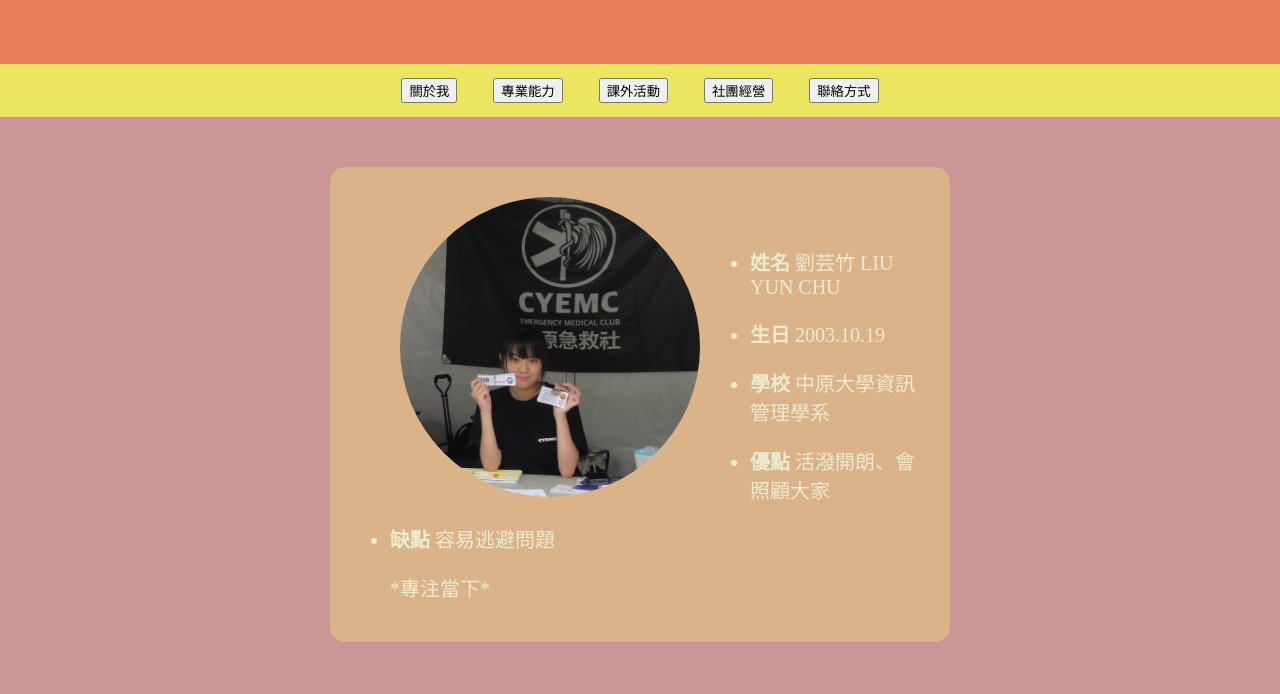
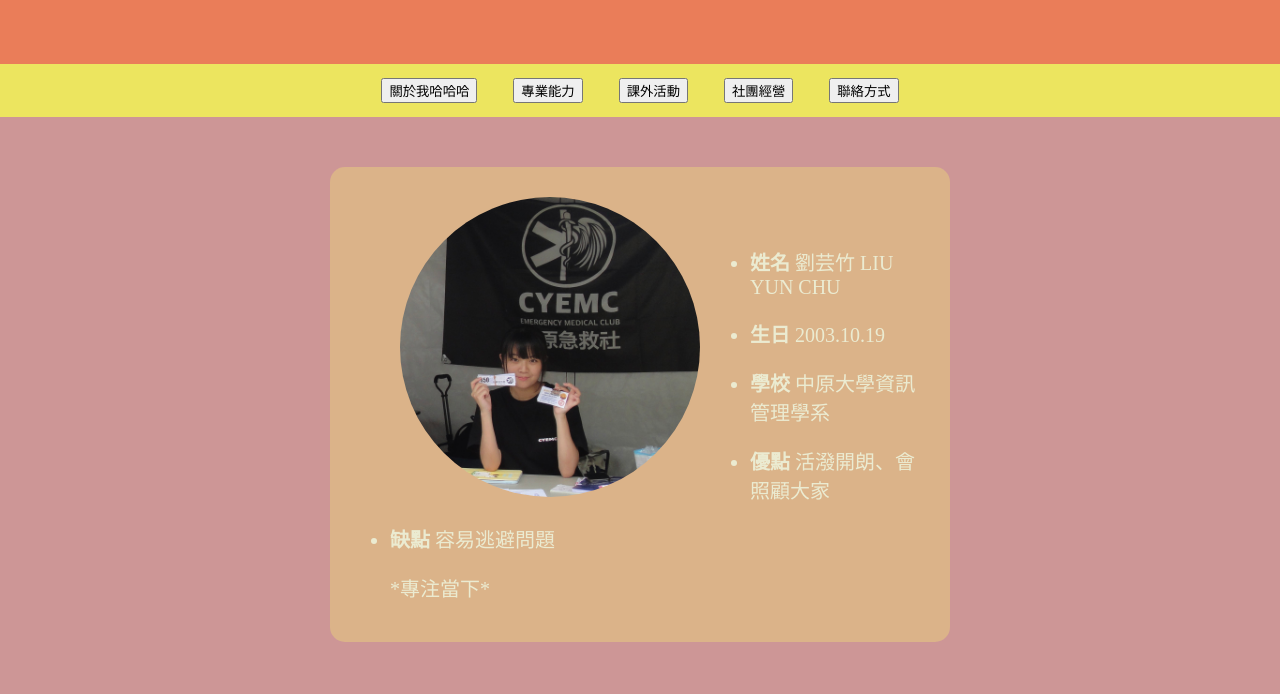
Before and after one commit to 11144251/MiddleExam, a plain HTML site: page index.html in a window 1280 px wide. Shown: the part 106-800 px from the top of the page. Drawn offline with Linux system fonts and the light colour scheme.

Commit message:
index.html

```diff
--- a/index.html
+++ b/index.html
@@ -13,7 +13,7 @@
     </header>
 
     <nav>
-        <a href="#about"><button>關於我</button></a>
+        <a href="#about"><button>關於我哈哈哈</button></a>
         <a href="#a"><button>專業能力</button></a>
         <a href="#activity"><button>課外活動</button></a>
         <a href="#experience"><button>社團經營</button></a>
```
